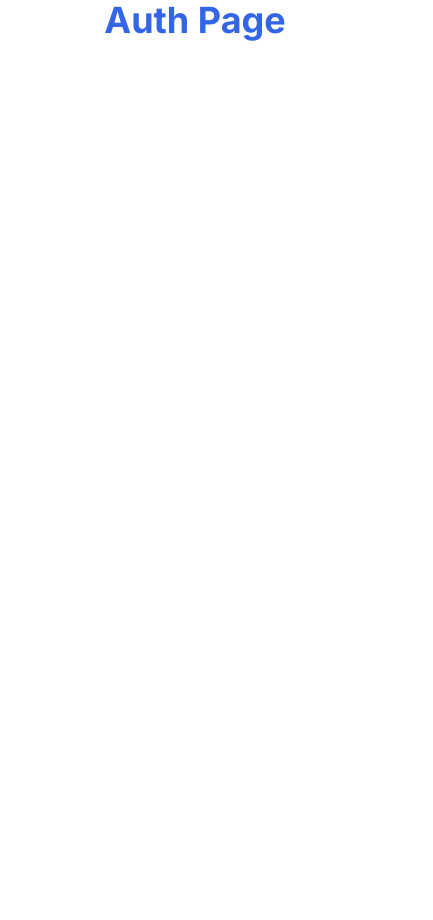
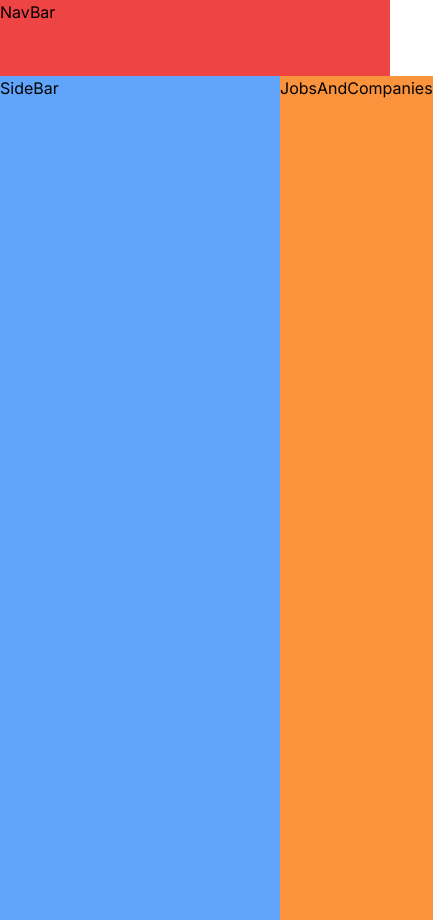
Before and after one commit to Balaganesh003/untapped-clone, a Next.js app: page / in a window 390 px wide. Shown: the whole page, 433 px wide, since content can reach past the window. Before the commit the page ends 844 px from the top, so only its background shows below. Built offline with nearby package versions, Linux system fonts and the light colour scheme.

Commit message:
added the layout for the jobs page

```diff
--- /dev/null
+++ b/components/JobsAndCompanies.jsx
@@ -0,0 +1,11 @@
+import React from 'react';
+
+const JobsAndCompanies = () => {
+  return (
+    <div className="max-w-[62.5rem] w-full min-h-screen mx-auto bg-orange-400">
+      JobsAndCompanies
+    </div>
+  );
+};
+
+export default JobsAndCompanies;
--- /dev/null
+++ b/components/NavBar.jsx
@@ -0,0 +1,13 @@
+import React from 'react';
+
+const NavBar = ({ setShowSideBar, showSideBar }) => {
+  return (
+    <div
+      onClick={() => setShowSideBar(!showSideBar)}
+      className="h-[4.75rem] w-full lg:hidden bg-red-500">
+      NavBar
+    </div>
+  );
+};
+
+export default NavBar;
--- /dev/null
+++ b/components/SideBar.jsx
@@ -0,0 +1,17 @@
+import React from 'react';
+
+const SideBar = ({ showSideBar }) => {
+  return (
+    <div
+      className={`lg:static w-[17.5rem] bg-blue-400 min-h-screen h-full flex-shrink-0 z-50 `}>
+      {/* <div className=" w-screen h-screen bg-black/50  ">
+        <div className="w-[17.5rem] bg-green-400 min-h-screen z-[999]"></div>
+      </div> */}
+      SideBar
+      {/* Mobile Navbar */}
+      <div></div>
+    </div>
+  );
+};
+
+export default SideBar;
--- a/pages/index.js
+++ b/pages/index.js
@@ -1,16 +1,30 @@
+import JobsAndCompanies from '@/components/JobsAndCompanies';
+import NavBar from '@/components/NavBar';
+import SideBar from '@/components/SideBar';
 import { Inter } from 'next/font/google';
-import Link from 'next/link';
+import { useState } from 'react';
 
 const inter = Inter({
   subsets: ['latin'],
 });
 
 export default function Home() {
+  const [showSideBar, setShowSideBar] = useState(false);
+
   return (
-    <div className={`${inter.className}`}>
-      <Link href="/auth">
-        <h1 className="text-4xl font-bold text-center text-link ">Auth Page</h1>
-      </Link>
+    <div className={`${inter.className} `}>
+      <div className="w-full">
+        {/* NavBar */}
+        <NavBar setShowSideBar={setShowSideBar} showSideBar={showSideBar} />
+        {/* Sidebar */}
+        <div className="w-full flex">
+          <SideBar setShowSideBar={setShowSideBar} showSideBar={showSideBar} />
+          {/* Main */}
+          <div className="bg-gray-400  w-full">
+            <JobsAndCompanies />
+          </div>
+        </div>
+      </div>
     </div>
   );
 }
```
